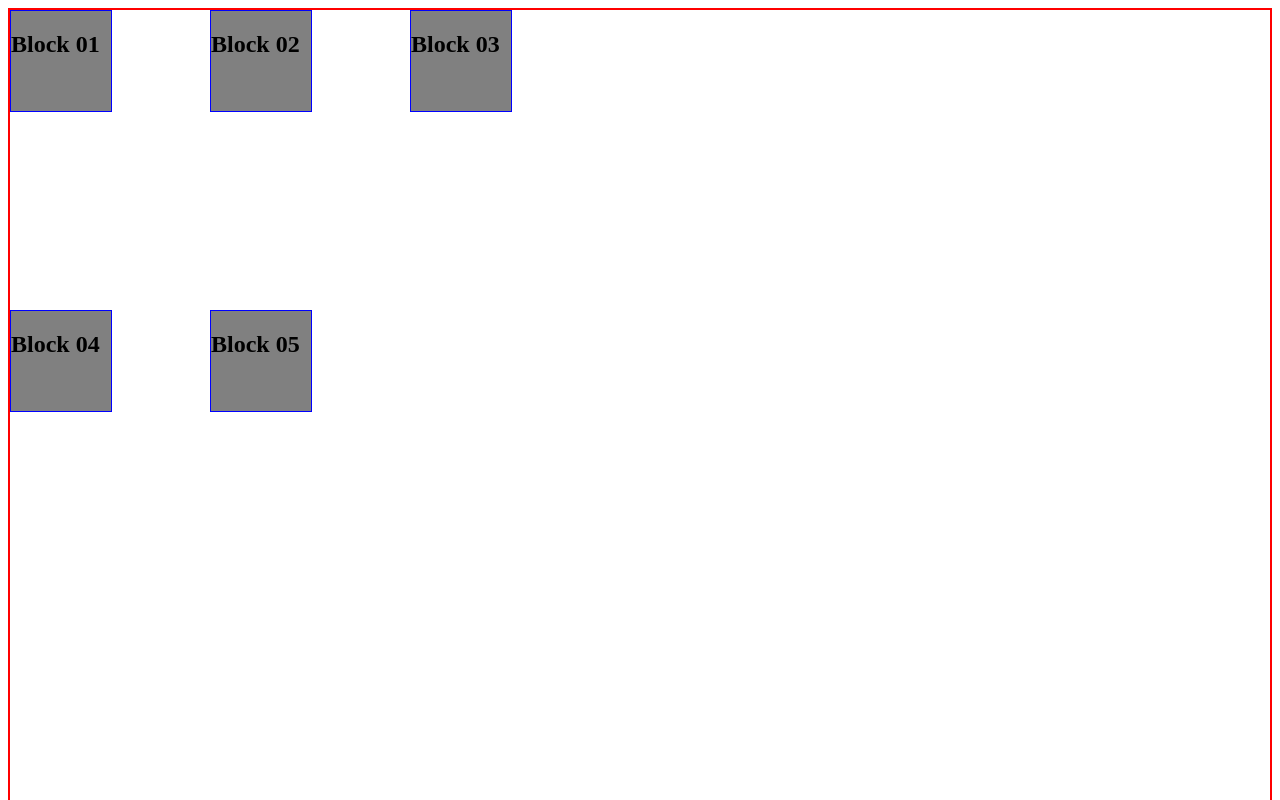
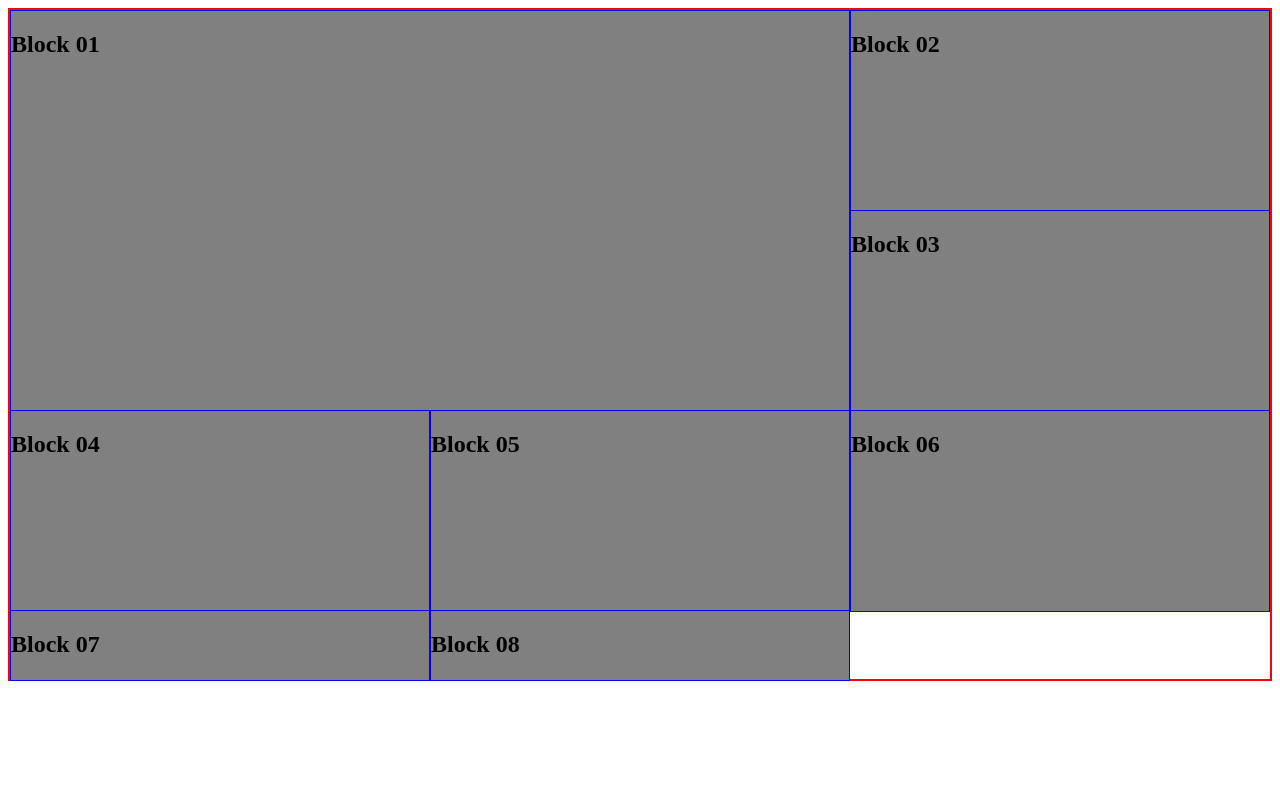
Before and after one commit to OMKAR9395/Web_Devlopment, a plain HTML site: page Grid/Grid01.html in a window 1280 px wide. Shown: the top 800 px of the page. Drawn offline with Linux system fonts and the light colour scheme.

Commit message:
Assignment

```diff
--- a/Grid/Grid01.html
+++ b/Grid/Grid01.html
@@ -8,21 +8,32 @@
         #container{
             border: 2px solid red;
             display: grid;
-            grid-template-columns: 200px 200px 200px;
-            grid-template-rows: 300px 300px 300px 300px 300px;
+            grid-template-columns: auto auto auto;
+            grid-template-rows: 200px 200px 200px;
+
 
         }
         #container>div{
             border: 1px solid blue;
-            height: 100px;
-            width: 100px;
+            height: 100%;
+
             background-color: gray;
+        }
+        #Div01{
+            grid-area: 1/1/3/3;
+            /* grid-row-start: 1;
+            grid-row-end: 3;
+            grid-column-start: 1;
+            grid-column-end: 3; */
+        }
+        #Div02{
+            grid-area: 3/3/4/4;
         }
     </style>
 </head>
 <body>
     <section id="container">
-        <div>
+        <div id="Div01">
             <h1>Block 01</h1>
         </div>
         <div>
@@ -37,6 +48,15 @@
         <div>
             <h1>Block 05</h1>
         </div>
+        <div>
+            <h1>Block 06</h1>
+        </div>
+        <div>
+            <h1>Block 07</h1>
+        </div>
+        <div>
+            <h1>Block 08</h1>
+        </div>
     </section>
 </body>
 </html>
```
